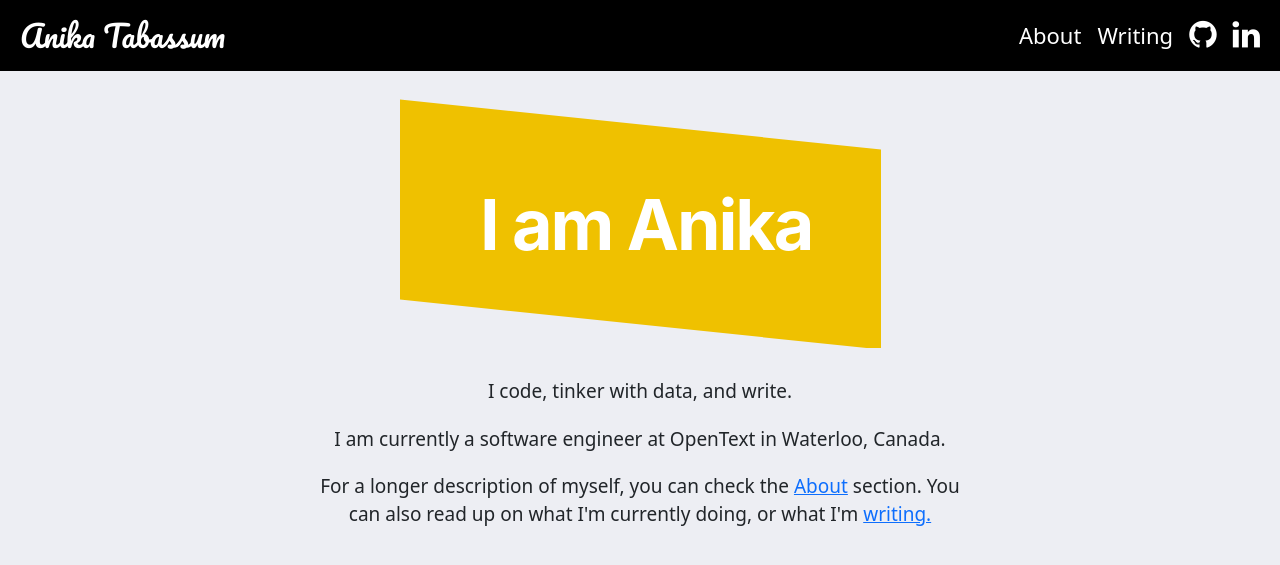
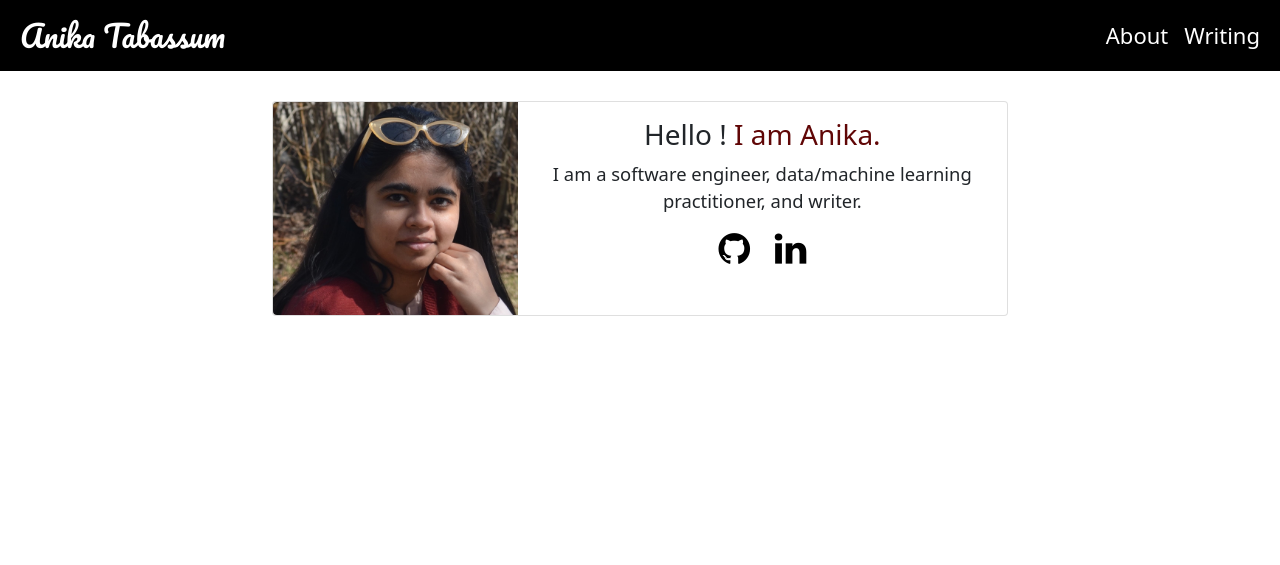
Before and after one commit to atabas/atabas.github.io, a Jekyll site: the page built from index.html, in a window 1280 px wide and 900 px high. Shown: the top 565 px of the window. Built offline with Jekyll 4.4.1, drawn with Linux system fonts in a browser that asks for light colours; nearby versions of some CDN libraries; Markdown is read by kramdown in place of the engine named in the settings; comment, search, counter and statistics services are not loaded.

Commit message:
some updates to the homepage

```diff
--- a/_layouts/default.html
+++ b/_layouts/default.html
@@ -29,8 +29,8 @@
             <ul class="navbar-nav ms-auto icon-links">
               <li class="nav-item"><a href="/about" class="nav-link">About</a></li>
               <li class="nav-item"><a href="/posts" class="nav-link">Writing</a></li>
-              <li><a href="https://github.com/atabas" class="nav-link"><i class="fa fa-github fa-2x nav-icon" aria-hidden="true"></i></a></li>
-              <li><a href="https://ca.linkedin.com/in/anikatabassum" class="nav-link"><i class="fa fa-linkedin fa-2x nav-icon" aria-hidden="true"></i></a>
+              <!-- <li><a href="https://github.com/atabas" class="nav-link"><i class="fa fa-github fa-2x nav-icon" aria-hidden="true"></i></a></li>
+              <li><a href="https://ca.linkedin.com/in/anikatabassum" class="nav-link"><i class="fa fa-linkedin fa-2x nav-icon" aria-hidden="true"></i></a> -->
               </li>
             </ul>
           </div>
--- a/css/main.css
+++ b/css/main.css
@@ -64,8 +64,7 @@ a:visited {
 
 .post-intro{
   padding: 30px;
-/*  background:#dde8f1;
-*/  margin-bottom: 20px;
+  margin-bottom: 20px;
   border-top: 20px solid;
   border-bottom: 20px solid;
 }
@@ -76,17 +75,6 @@ a:visited {
 /* Site
 /*
 /*****************************************************************************/
-/*.navbar-toggle .icon-bar{
-  background-color: #000;
-}
-
-.navbar{
-  padding: 10px;
-}*/
-
-/*#myNav{
-  margin: 0 55px 0 40px;
-}*/
 
 .contact-form{
   margin-bottom: 20px;
@@ -110,9 +98,6 @@ a:visited {
 }
 
 @media (max-width: 768px) {
-  .site-intro{
-    margin: 0 20px !important;
-  }
   .site-intro__image{
     display: none;
   }
@@ -121,7 +106,6 @@ a:visited {
 .site-intro{
   // font-family: "Wotfard",Futura,-apple-system,sans-serif;
   padding: 30px;
-  margin: 0 200px;
 }
 
 .site-intro__desc{
@@ -153,9 +137,9 @@ a:visited {
 
 .site {
   font-size: 115%;
-  min-height: 100%;
   line-height: 1.5em;
-  background-color: rgb(237, 238, 243);
+  margin: 30px auto;
+  max-width: 47.5rem;
 }
 
 .header a {
@@ -555,3 +539,18 @@ table, th, td {
   border: 1px solid black;
   padding: 10px !important;
 }
+
+.no-underline a {
+  text-decoration: none;
+  color: #600606;
+}
+
+.card-icon {
+    display: inline-block;
+    padding: 0px 10px;
+    color: black;
+}
+
+.card-icon:visited{
+  color: black;
+}
--- a/index.html
+++ b/index.html
@@ -2,27 +2,28 @@
 layout: default
 title: Anika Tabassum
 ---
-<svg viewBox="0 0 481 220" version="1.1" class="header-title" xmlns="http://www.w3.org/2000/svg" xmlns:xlink="http://www.w3.org/1999/xlink" preserveAspectRatio="">
-    <title>Anika Tabassum</title>
-    <g id="header-title" stroke="none" stroke-width="1" fill="none">
-        <polygon class="solid" points="0 0 481 50 481 250 0 200"></polygon>
-        <text class="svg-text headline">
-            <tspan x="80" y="150">I am Anika</tspan>
-        </text>
-    </g>
-</svg>
+
+
 <div class="container">
-  <div class="site-intro">
-	 <div class="col-md-12">
-      <p class="site-intro__desc"> I code, tinker with data, and write. </p>
-        <p class="site-intro__desc">I am currently a software engineer at OpenText in Waterloo, Canada. </p>
-      <p class="site-intro__desc"> For a longer description of myself, you can check the <a href="/about">About</a> section. You can also read up on what I'm currently doing, or what I'm <a href="/posts">writing.</a></p>
-
+  <div class="card mb-3" style="">
+  <div class="row g-0">
+    <div class="col-md-4">
+      <img src="images/DSC_0008_copy.JPG" class="img-fluid rounded-start" alt="...">
+    </div>
+    <div class="col-md-8">
+      <div class="card-body">
+        <h3 class="card-title no-underline">Hello ! <a href="/about">I am Anika.</a> </h3>
+        <p class="card-text">I am a software engineer, data/machine learning practitioner, and writer.</p>
+        <a href="https://github.com/atabas" class="card-icon">
+          <i class="fa fa-github fa-2x nav-icon" aria-hidden="true"></i>
+        </a>
+        <a href="https://ca.linkedin.com/in/anikatabassum" class="card-icon">
+          <i class="fa fa-linkedin fa-2x nav-icon" aria-hidden="true"></i>
+        </a>
+      </div>
+    </div>
   </div>
 </div>
-
-
-
   <!-- <h2>Writing</h2>
   <ul class="posts">
     {% for post in site.posts %}
```
Also changed, not shown: images/DSC_0008_copy.JPG (added).
